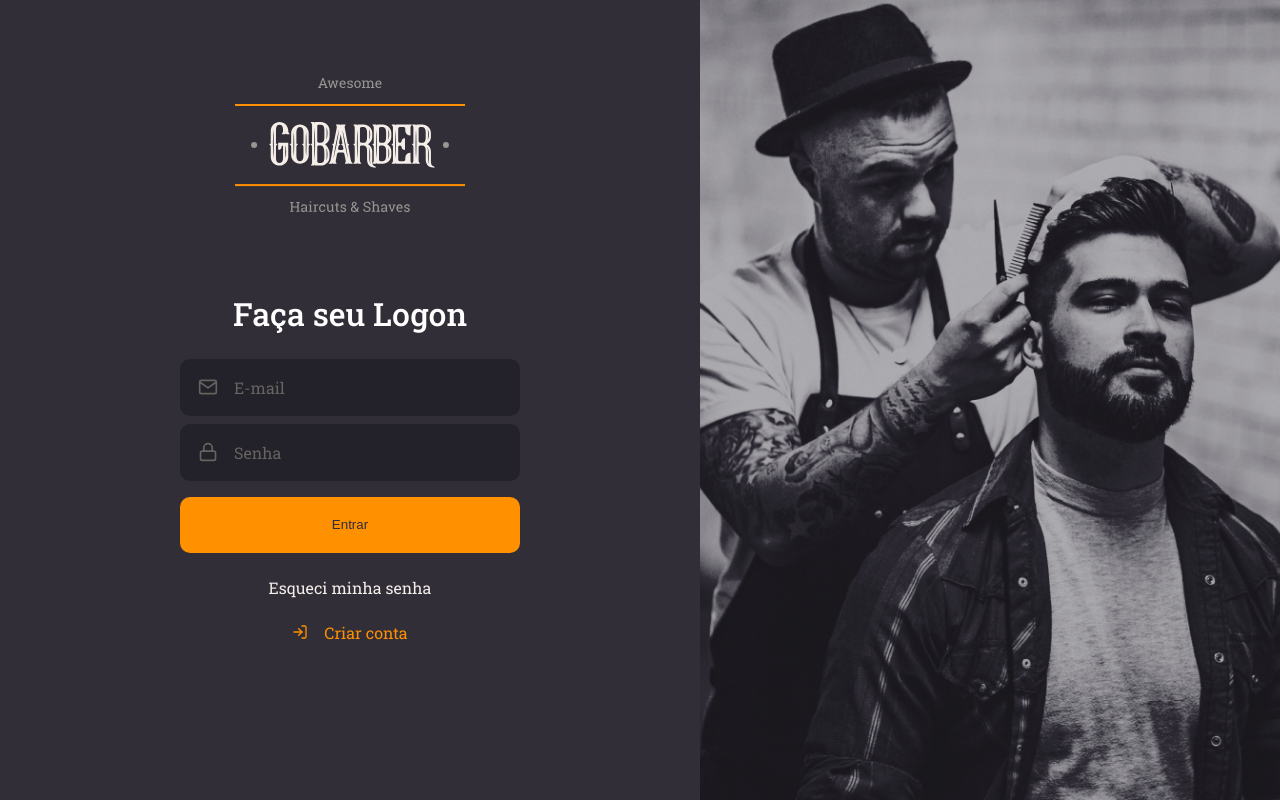
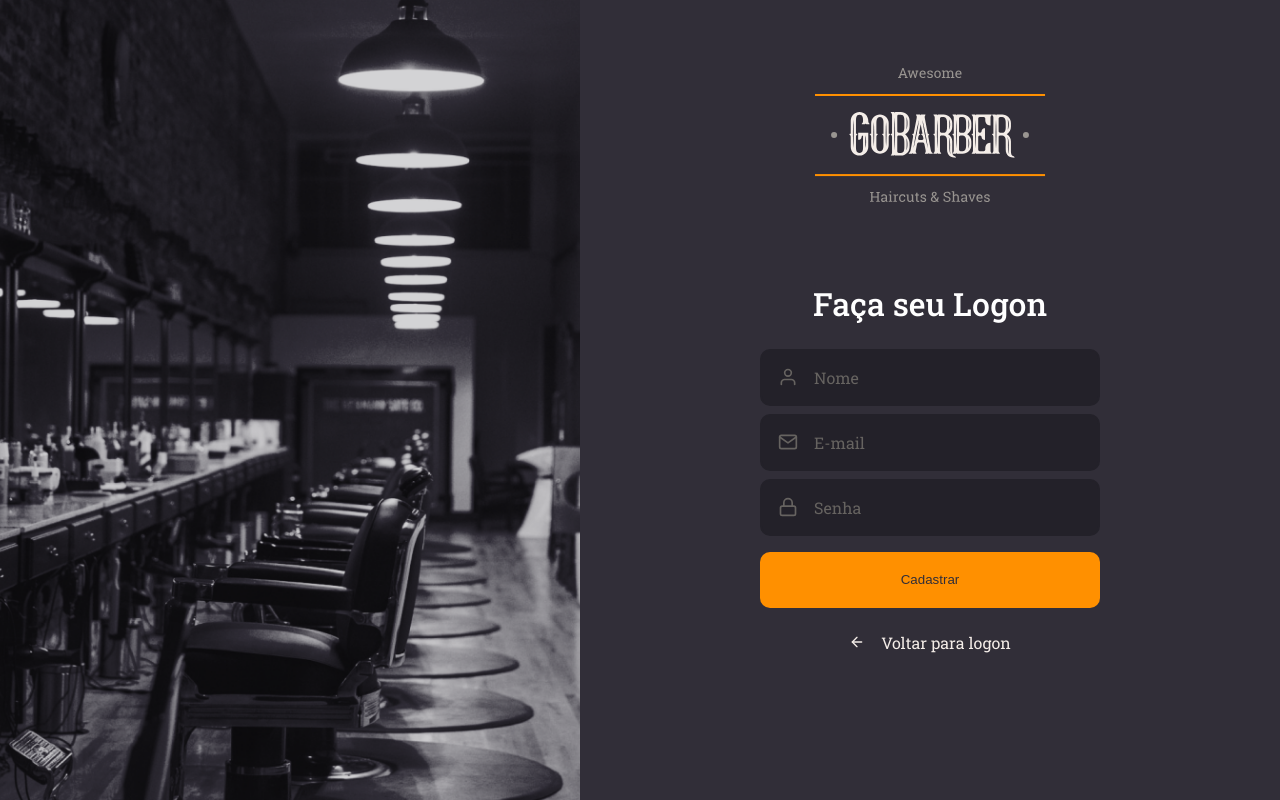
Before and after one commit to hmartiins/GoBarber-Web, a React (Create React App) app: page / in a window 1280 px wide. Built offline with nearby package versions, Linux system fonts and the light colour scheme.

Commit message:
creating singup page

```diff
--- a/src/App.tsx
+++ b/src/App.tsx
@@ -1,11 +1,12 @@
 import React from 'react';
 
-import SignIn from './pages/SignIn';
+// import SignIn from './pages/SignIn';
+import SignUp from './pages/SignUp';
 import GlobalStyle from './styles/global';
 
 const App: React.FC = () => (
   <>
-    <SignIn />
+    <SignUp />
     <GlobalStyle />
   </>
 );
--- /dev/null
+++ b/src/pages/SignUp/index.tsx
@@ -0,0 +1,40 @@
+import React from 'react';
+import { FiArrowLeft, FiMail, FiUser, FiLock } from 'react-icons/fi';
+
+import logo from '../../assets/logo.svg';
+
+import Input from '../../components/Input';
+import Button from '../../components/Button';
+
+import { Container, Content, Background } from './styles';
+
+const SignUp: React.FC = () => (
+  <Container>
+    <Background />
+    <Content>
+      <img src={logo} alt="GoBarber" />
+
+      <form>
+        <h1>Faça seu Logon</h1>
+
+        <Input name="name" icon={FiUser} placeholder="Nome" />
+        <Input name="email" icon={FiMail} placeholder="E-mail" />
+        <Input
+          name="password"
+          icon={FiLock}
+          type="password"
+          placeholder="Senha"
+        />
+
+        <Button type="submit">Cadastrar</Button>
+
+        <a href="login" className="createAccount">
+          <FiArrowLeft />
+          Voltar para logon
+        </a>
+      </form>
+    </Content>
+  </Container>
+);
+
+export default SignUp;
--- /dev/null
+++ b/src/pages/SignUp/styles.ts
@@ -0,0 +1,68 @@
+import styled from 'styled-components';
+import { shade } from 'polished';
+
+import signUpBackgroud from '../../assets/sign-up-background.png';
+
+export const Container = styled.div`
+  font-family: 'Roboto Slab', serif;
+  height: 100vh;
+  display: flex;
+  align-items: stretch;
+`;
+export const Content = styled.div`
+  display: flex;
+  flex-direction: column;
+  align-items: center;
+  place-content: center;
+  width: 100%;
+  max-width: 700px;
+
+  form {
+    margin: 80px 0;
+    width: 340px;
+    text-align: center;
+
+    h1 {
+      font-weight: 500;
+      margin-bottom: 24px;
+    }
+
+    a {
+      color: #f4ede8;
+      display: block;
+      margin-top: 24px;
+      text-decoration: none;
+      transition: color 0.2s;
+
+      &:hover {
+        color: ${shade(0.2, '#f4ede8')};
+      }
+    }
+    .createAccount {
+      color: #f4ede8;
+      display: block;
+      margin-top: 24px;
+      text-decoration: none;
+      transition: color 0.2s;
+
+      display: flex;
+      align-items: center;
+
+      align-items: center;
+      place-content: center;
+
+      svg {
+        margin-right: 16px;
+      }
+
+      &:hover {
+        color: ${shade(0.2, '#f4ede8')};
+      }
+    }
+  }
+`;
+export const Background = styled.div`
+  flex: 1;
+  background: url(${signUpBackgroud}) no-repeat center;
+  background-size: cover;
+`;
```
Also changed, not shown: src/assets/sign-up-background.png (renamed from src/assets/1587470786293-attachment.png), 1 other file (tests, documents, lock files or other folders).
